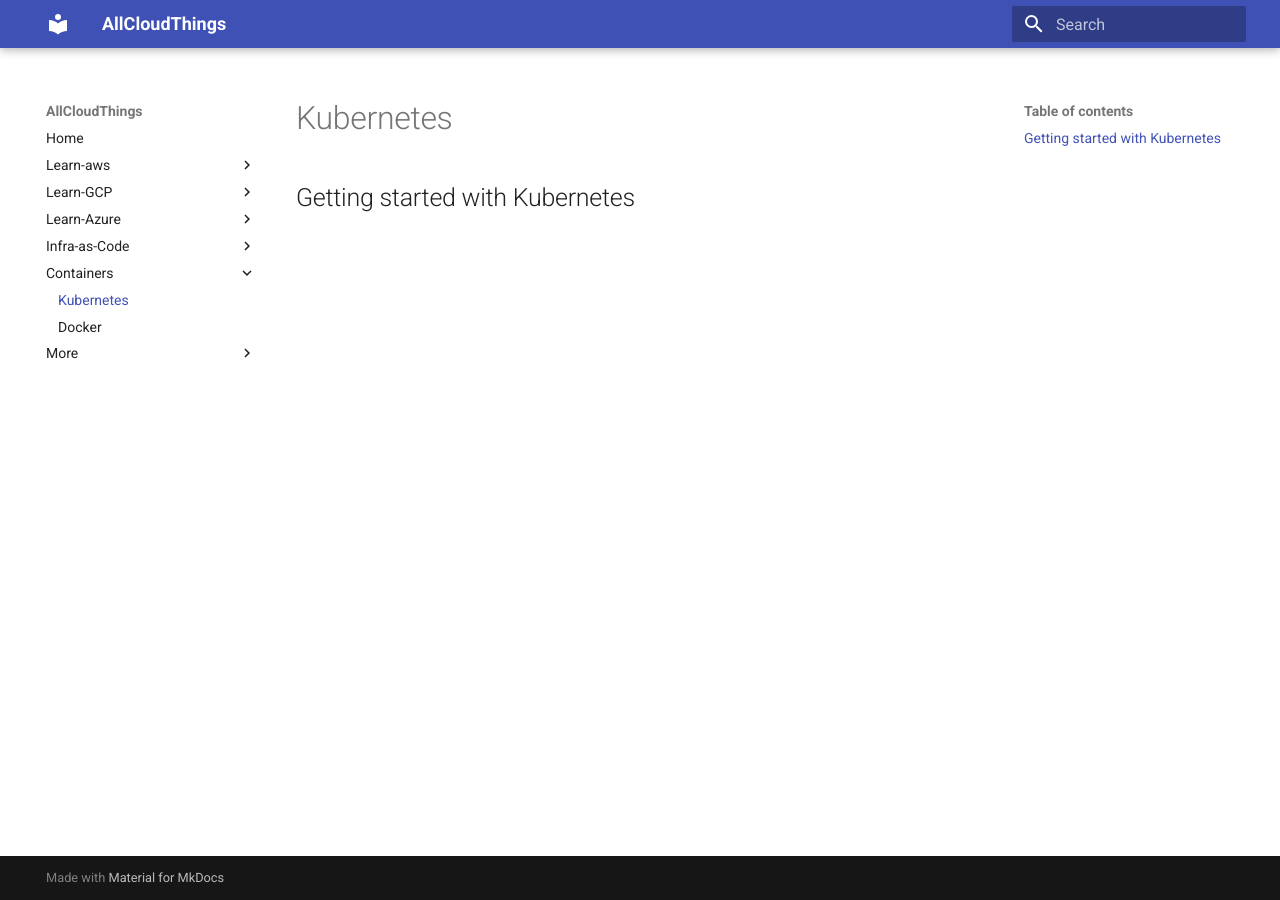
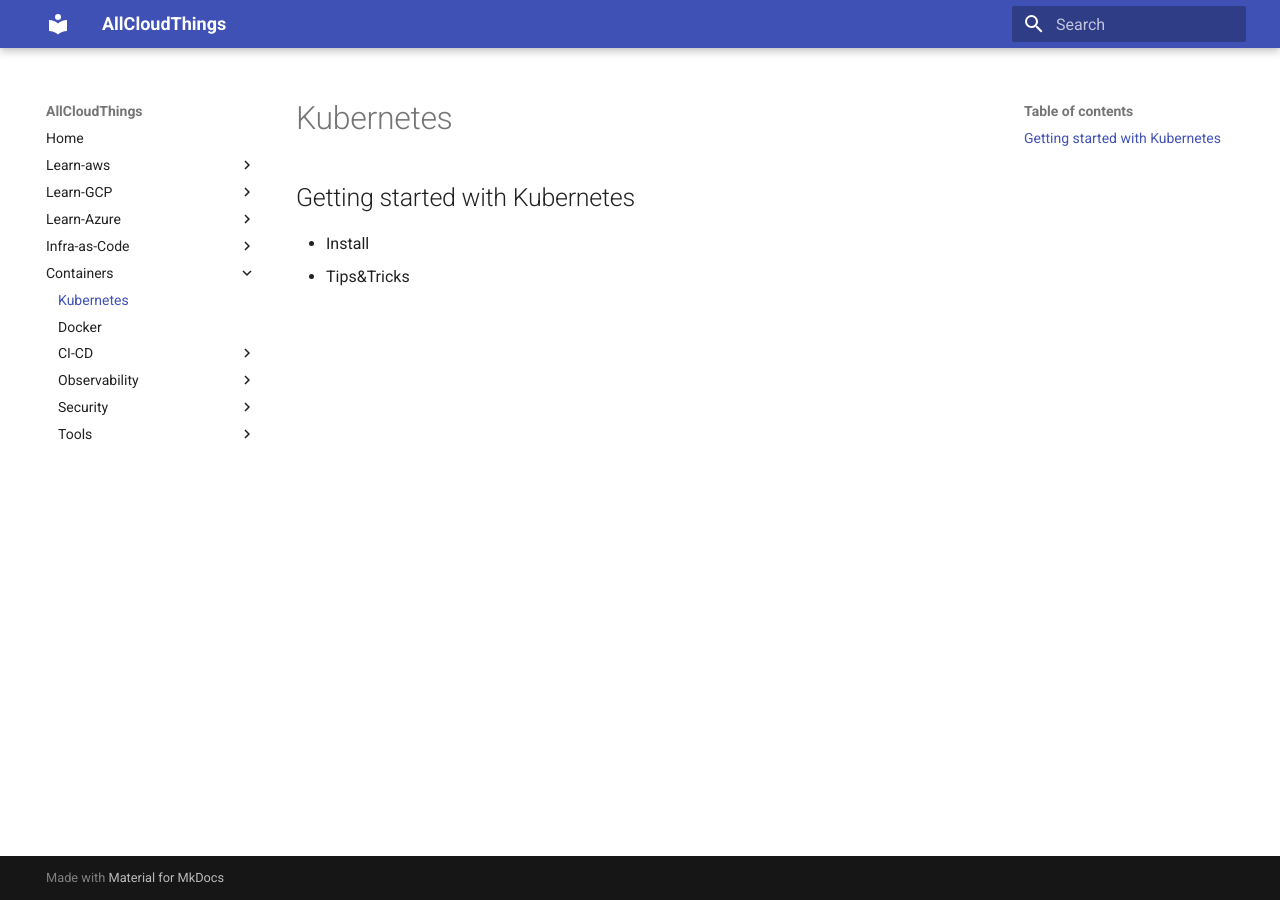
Before and after one commit to rxc3050/AllCloudThings, an MkDocs documentation site: the page built from docs/containers/kubernetes/what-is-kubernetes.md, in a window 1280 px wide. Built offline with MkDocs 1.6.1 and Material for MkDocs 9.7.7, drawn with Linux system fonts in a browser that asks for light colours.

Commit message:
modifying path and adding files

```diff
--- a/docs/containers/kubernetes/what-is-kubernetes.md
+++ b/docs/containers/kubernetes/what-is-kubernetes.md
@@ -2,3 +2,7 @@
 
 
 ## Getting started with Kubernetes
+
+
+- Install
+- Tips&Tricks
--- a/mkdocs.yaml
+++ b/mkdocs.yaml
@@ -37,15 +37,17 @@ nav:
 
 
 # CI-CD || Observability || Security || Tools
-  - More:
     - CI-CD:
       - Jenkins: more/ci-cd/what-is-jenkins.md
+
     - Observability:
       - What is Observability:  more/observability/what-is-observability.md
+
     - Security:
       - Cybersecurity: more/cybersecurity/cybersecurity-notes.md
       # - Cybersecurity: What-is-cybersecurity.md
       # - Cybersecurity-tools: Cybersecurity-tools.md
+
     - Tools:
       - List-of-Tools: more/tools/tooling.md
 
```
Also changed, not shown: docs/containers/docker/what-is-docker.md (+2 -0 lines).
